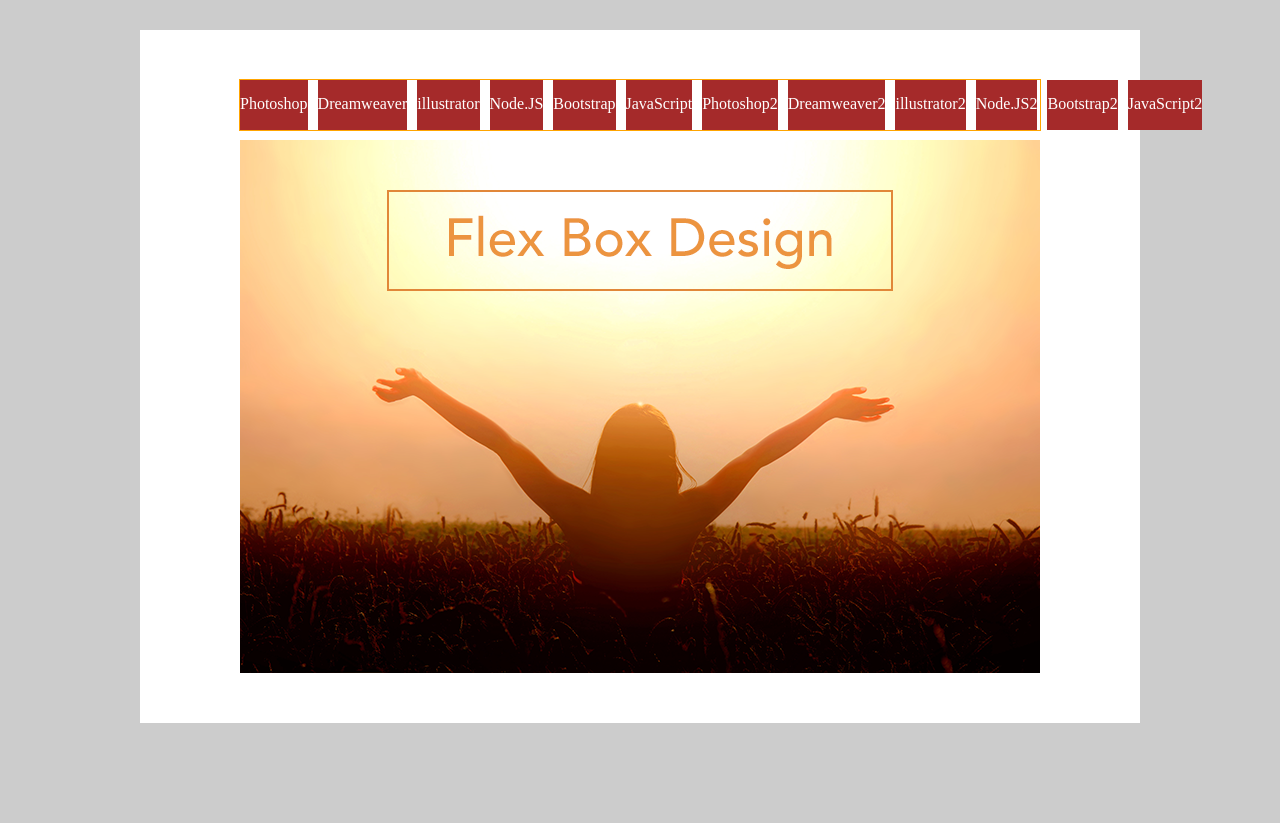
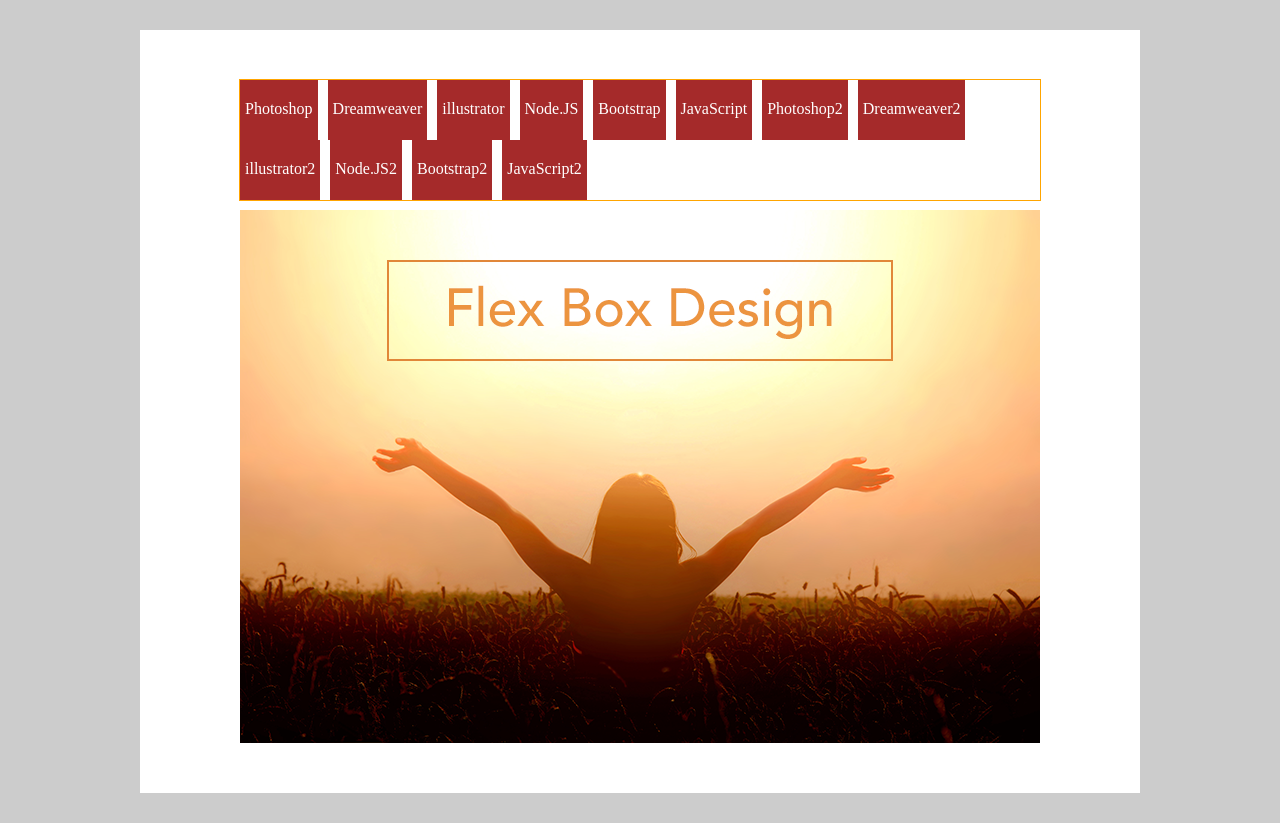
Before and after one commit to wendytsai1999/f1-1_flex, a plain HTML site: page index.html in a window 1280 px wide. Before the commit the page ends 800 px from the top, so only its background shows below. Drawn offline with Linux system fonts and the light colour scheme.

Commit message:
編輯了li

```diff
--- a/index.html
+++ b/index.html
@@ -25,6 +25,7 @@
             margin: 0 auto 10px;
 
             display: flex;
+            flex-wrap: wrap;
         }
         li {
             background-color: brown;
@@ -32,7 +33,9 @@
             line-height: 48px;
             text-align: center;
             margin-right: 10px;
-            flex-grow: 1;
+            padding:5px;
+
+
         }
         li:last-child {
             margin-right: 0;
```
